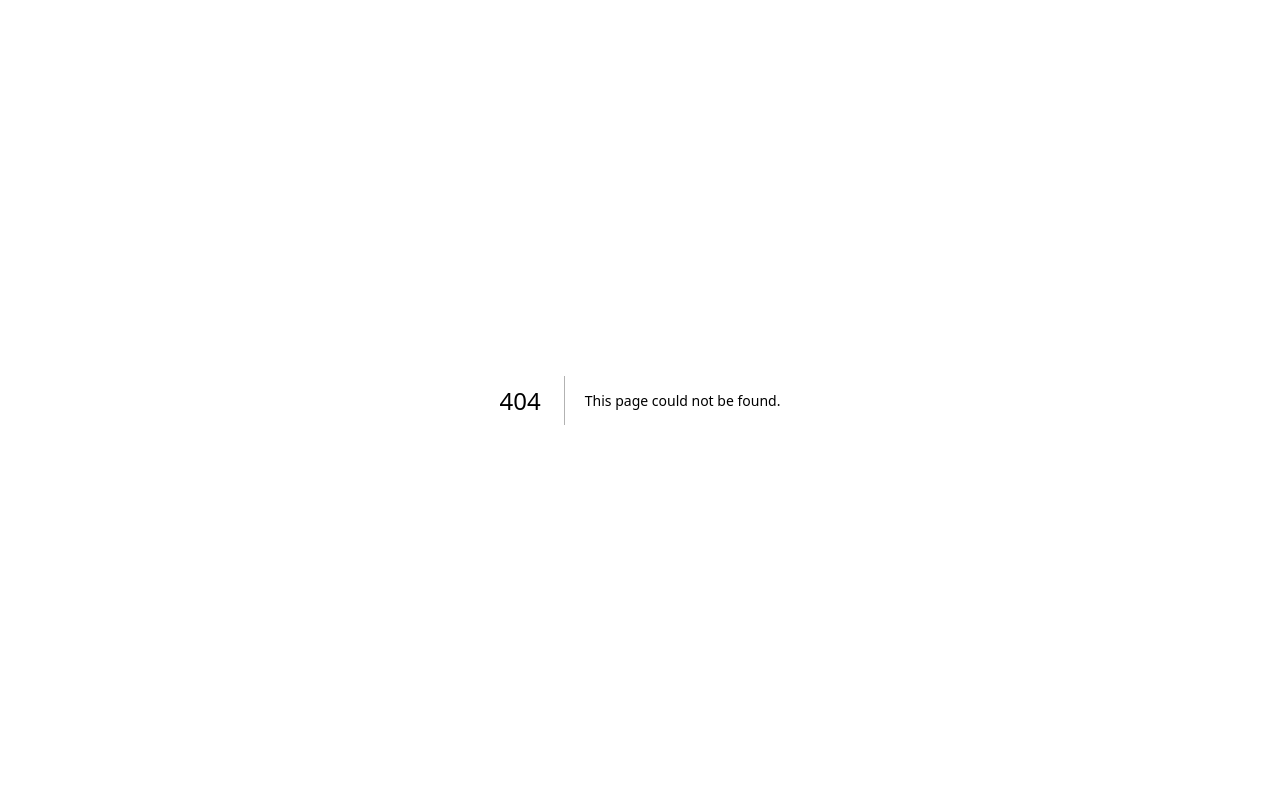
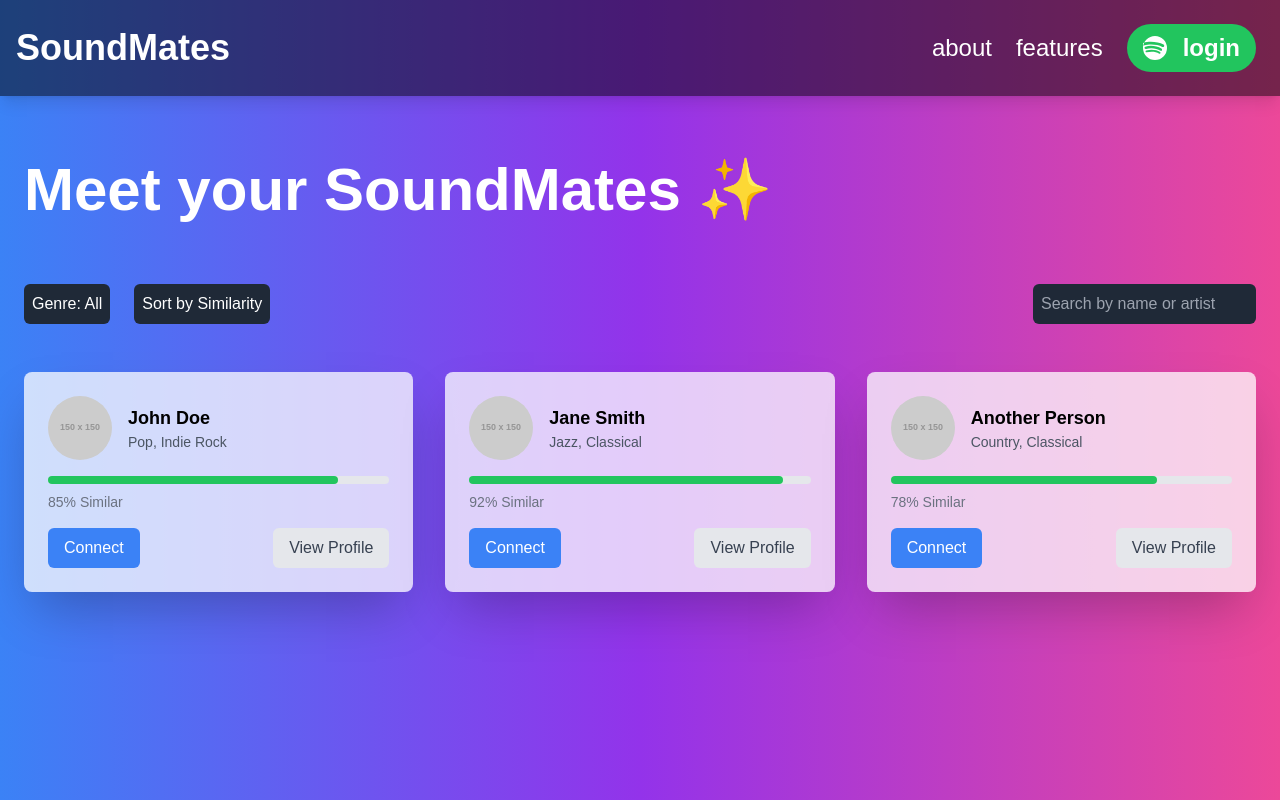
Before and after one commit to AhmedJader/SoundMates, a Next.js app: page /matches in a window 1280 px wide. Before the commit this address had no page. Built offline with nearby package versions, Linux system fonts and the light colour scheme.

Commit message:
created matches page

```diff
--- /dev/null
+++ b/src/app/matches/UserCard.tsx
@@ -0,0 +1,42 @@
+import React from 'react';
+
+interface UserCardProps {
+  name: string;
+  genres: string;
+  similarity: number;
+  imageUrl: string;
+}
+
+const UserCard: React.FC<UserCardProps> = ({ name, genres, similarity, imageUrl }) => {
+  return (
+    <div className="bg-white bg-opacity-75 text-black p-6 rounded-lg shadow-2xl hover:shadow-2xl transition">
+      <div className="flex items-center space-x-4">
+        <img
+          src={imageUrl}
+          alt="User"
+          className="w-16 h-16 rounded-full"
+        />
+        <div>
+          <h3 className="font-semibold text-lg">{name}</h3>
+          <p className="text-sm text-gray-600">{genres}</p>
+        </div>
+      </div>
+      <div className="mt-4">
+        <div className="w-full bg-gray-200 h-2 rounded-full">
+          <div className="bg-green-500 h-2 rounded-full" style={{ width: `${similarity}%` }}></div>
+        </div>
+        <p className="text-sm text-gray-500 mt-2">{similarity}% Similar</p>
+      </div>
+      <div className="mt-4 flex justify-between">
+        <button className="bg-blue-500 text-white py-2 px-4 rounded-md hover:bg-blue-600">
+          Connect
+        </button>
+        <button className="bg-gray-200 text-gray-700 py-2 px-4 rounded-md hover:bg-gray-300">
+          View Profile
+        </button>
+      </div>
+    </div>
+  );
+};
+
+export default UserCard;
--- /dev/null
+++ b/src/app/matches/page.tsx
@@ -0,0 +1,103 @@
+'use client';
+import React from 'react';
+import { useRouter } from 'next/navigation';
+import UserCard from './UserCard';
+
+
+const page = () => {
+    const router = useRouter();
+
+    const users = [
+        {
+            name: 'John Doe',
+            genres: 'Pop, Indie Rock',
+            similarity: 85,
+            imageUrl: 'https://via.placeholder.com/150',
+        },
+        {
+            name: 'Jane Smith',
+            genres: 'Jazz, Classical',
+            similarity: 92,
+            imageUrl: 'https://via.placeholder.com/150',
+        },
+        {
+            name: 'Another Person',
+            genres: 'Country, Classical',
+            similarity: 78,
+            imageUrl: 'https://via.placeholder.com/150',
+        },
+    ];
+
+    return (
+        <main className="w-full antialiased overflow-x-hidden mx-auto relative z-10 h-screen flex flex-col items-center justify-start bg-gradient-to-r from-blue-500 via-purple-600 to-pink-500 text-white">
+            <nav className="bg-black shadow-lg bg-opacity-50 absolute top-0 left-0 w-full z-20">
+                <div className="mx-auto flex items-center justify-between p-4">
+                    <div className="text-4xl font-bold text-white">SoundMates</div>
+                    <nav className="p-2 space-x-6 text-2xl flex items-center">
+                        <button
+                            className="text-white hover:underline"
+                            onClick={() => router.push('/about')}
+                        >
+                            about
+                        </button>
+                        <button
+                            className="text-white hover:underline"
+                            onClick={() => router.push('/features')}
+                        >
+                            features
+                        </button>
+                        <button
+                            className="px-4 py-2 bg-green-500 text-white rounded-full hover:bg-green-600 transition flex items-center"
+                            onClick={() => router.push('/login')}
+                        >
+                            <svg
+                                xmlns="http://www.w3.org/2000/svg"
+                                viewBox="0 0 168 168"
+                                className="w-6 h-6 mr-4"
+                            >
+                                <path
+                                    fill="#fff"
+                                    d="M84 0a84 84 0 1 0 0 168 84 84 0 0 0 0-168zm38.4 121.4c-2 3-5.6 4-8.6 2.2-23.6-14.4-53.4-17.6-88-9.4-3.4.8-7-1.2-7.8-4.8-1-3.6 1.2-7 4.8-7.8 36.8-8.8 69.8-5.2 96.8 10.4 3 1.8 3.8 5.8 2.8 9zm12-22c-2.6 4-7.8 5.4-11.6 3-27.2-17-68.4-22.2-100.6-11.6-4.4 1.4-9.4-.8-11.2-5-1.6-4.4.8-9.4 5-11.2 36-11.6 81.4-5.8 113 13.4 4.2 2.4 5.6 7.8 3.4 12.2zm.6-22.4c-32-19.2-92.2-21.2-124-11.6-5.2 1.8-10.6-1.2-12.4-6.4-1.6-5.2 1.2-10.6 6.4-12.4 35.8-10.6 101.8-8.2 138.8 13 4.6 2.8 6 8.8 3.4 13.4-2.6 4.4-8.6 6-13.2 3.4z"
+                                />
+                            </svg>
+                            <strong>login</strong>
+                        </button>
+                    </nav>
+                </div>
+            </nav>
+
+            <section className="mt-40 w-full max-w-7xl mx-auto px-6">
+                <div className="text-6xl font-bold text-white mb-16">Meet your SoundMates ✨</div>
+                <div className="flex justify-between items-center">
+                    <div className="flex items-center space-x-6">
+                        <button className="text-white p-2 bg-gray-800 rounded-md hover:bg-gray-700">
+                            Genre: All
+                        </button>
+                        <button className="text-white p-2 bg-gray-800 rounded-md hover:bg-gray-700">
+                            Sort by Similarity
+                        </button>
+                    </div>
+                    <input
+                        type="text"
+                        placeholder="Search by name or artist"
+                        className="p-2 rounded-md bg-gray-800 text-white border-none"
+                    />
+                </div>
+            </section>
+
+            <section className="mt-12 w-full max-w-7xl mx-auto px-6 grid grid-cols-1 sm:grid-cols-2 lg:grid-cols-3 gap-8">
+                {users.map((user, index) => (
+                    <UserCard
+                        key={index}
+                        name={user.name}
+                        genres={user.genres}
+                        similarity={user.similarity}
+                        imageUrl={user.imageUrl}
+                    />
+                ))}
+            </section>
+        </main>
+    );
+};
+
+export default page;
--- a/src/app/page.tsx
+++ b/src/app/page.tsx
@@ -63,7 +63,7 @@ export default function Home() {
           SoundMates
         </h1>
         <p className="text-2xl max-w-2xl mx-auto mb-16">
-          Discover and connect with people who have similar music tastes. Share your favorite tracks and meet new friends! 🎵🌟
+          Connect with people who have similar music tastes. Share your favourite tracks and meet new friends! 🎵🌟
         </p>
 
         <button
```
